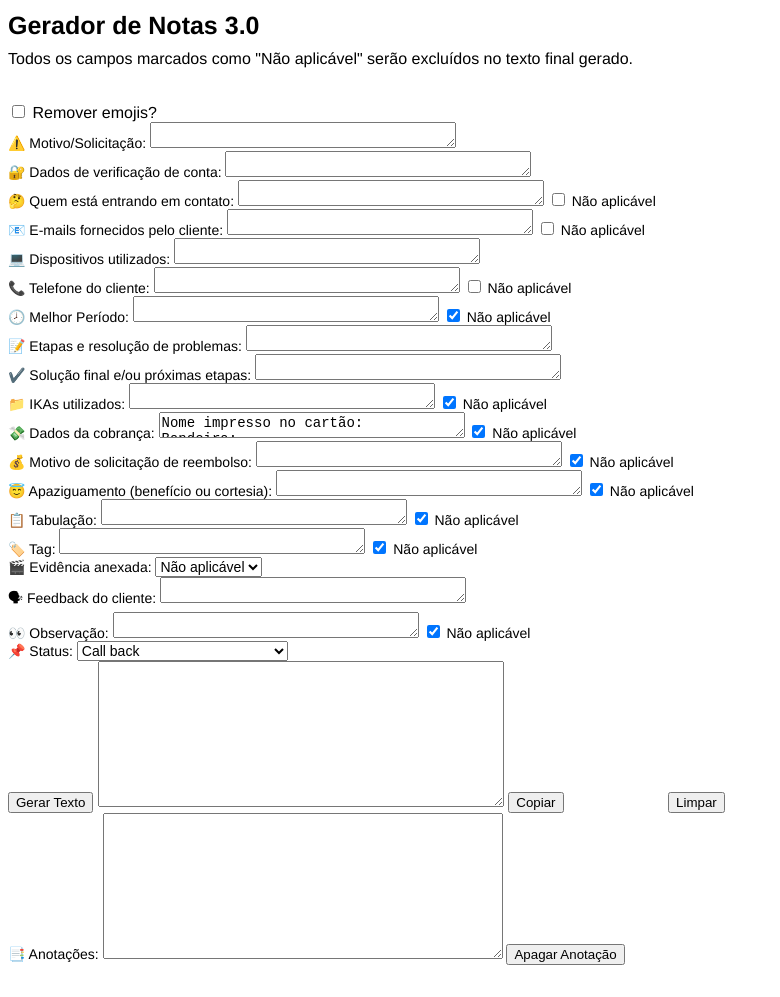
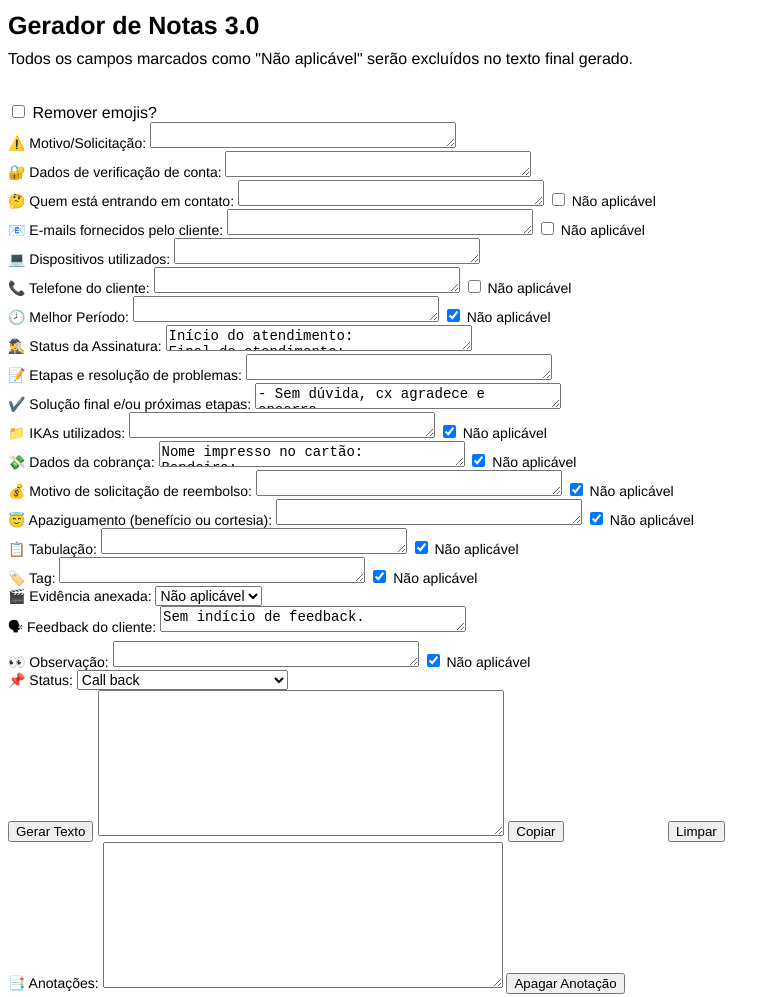
Before and after one commit to 3012notes94/templatephonepadrao, a plain HTML site: page index.html in a window 1280 px wide. Shown: the whole page, without its empty margins (0-780 px from the left). Before the commit the page ends 973 px from the top, so only its background shows below. Drawn offline with Linux system fonts and the light colour scheme.

Commit message:
index.html

```diff
--- a/index.html
+++ b/index.html
@@ -80,13 +80,18 @@
       <textarea id="melhorPeriodo" class="bloco-notas"></textarea>
       <input type="checkbox" id="naoAplicavelPeriodo" checked> Não aplicável
     </div>
+    <div class="linha" id="linhaAssinatura">
+      <span id="emoji17">🕵️‍♂️</span> Status da Assinatura:
+      <textarea id="statusAssinatura" class="bloco-notas">Início do atendimento:
+Final do atendimento: </textarea>
+    </div>
     <div class="linha">
       <span id="emoji8">📝</span> Etapas e resolução de problemas:
       <textarea id="etapasResolucao" class="bloco-notas"></textarea>
     </div>
     <div class="linha">
       <span id="emoji9">✔️</span> Solução final e/ou próximas etapas:
-      <textarea id="solucaoProximasEtapas" class="bloco-notas"></textarea>
+      <textarea id="solucaoProximasEtapas" class="bloco-notas">- Sem dúvida, cx agradece e encerra.</textarea>
     </div>
     <div class="linha" id="linhaIKAs">
       <span id="emoji10">📁</span> IKAs utilizados:
@@ -134,7 +139,7 @@ Valor cobrado: R$ </textarea>
     </div>
     <div class="linha">
       <span id="emoji16">🗣</span> Feedback do cliente:
-      <textarea id="feedbackCliente" class="bloco-notas"></textarea>
+      <textarea id="feedbackCliente" class="bloco-notas">Sem indício de feedback.</textarea>
     </div>
     <div class="linha" id="linhaObservacao">
       <span id="emoji17">👀</span> Observação:
@@ -197,8 +202,9 @@ Valor cobrado: R$ </textarea>
         if (!naoAplicavelPeriodo) {
           textoFinal += adicionarEmoji("🕗") + " Melhor Período: " + document.getElementById('melhorPeriodo').value + "\n\n";
         }
-        textoFinal += adicionarEmoji("📝") + " Etapas e resolução de problemas: " + "\n\n" + document.getElementById('etapasResolucao').value + "\n\n";
-        textoFinal += adicionarEmoji("✔️") + " Solução final e/ou próximas etapas: " +  "\n\n" + document.getElementById('solucaoProximasEtapas').value + "\n\n";
+        textoFinal += adicionarEmoji("🕵️‍♂️") + "Status da Assinatura:" + "\n\n" + document.getElementById('statusAssinatura').value + "\n\n";
+        textoFinal += adicionarEmoji("📝") + "Etapas e resolução de problemas:" + "\n\n" + document.getElementById('etapasResolucao').value + "\n\n";
+        textoFinal += adicionarEmoji("✔️") + "Solução final e/ou próximas etapas:" +  "\n\n" + document.getElementById('solucaoProximasEtapas').value + "\n\n";
         var naoAplicavelIKAs = document.getElementById('naoAplicavelIKAs').checked;
         if (!naoAplicavelIKAs) {
           textoFinal += adicionarEmoji("📁") + " IKAs utilizados: " + document.getElementById('ikasUtilizados').value + "\n\n";
```
